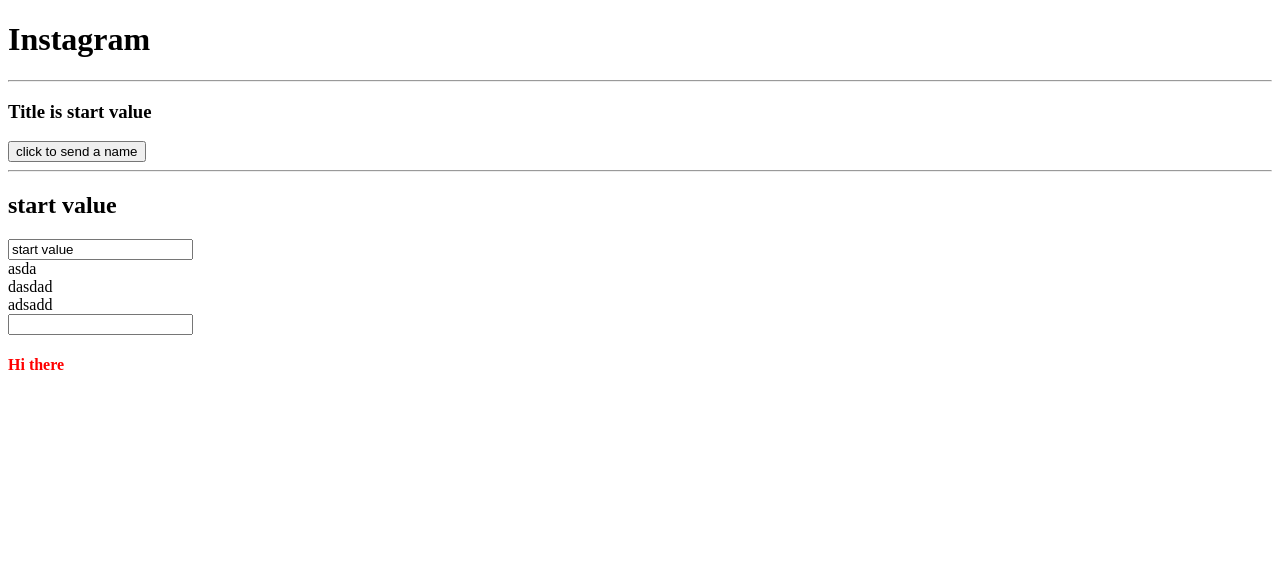
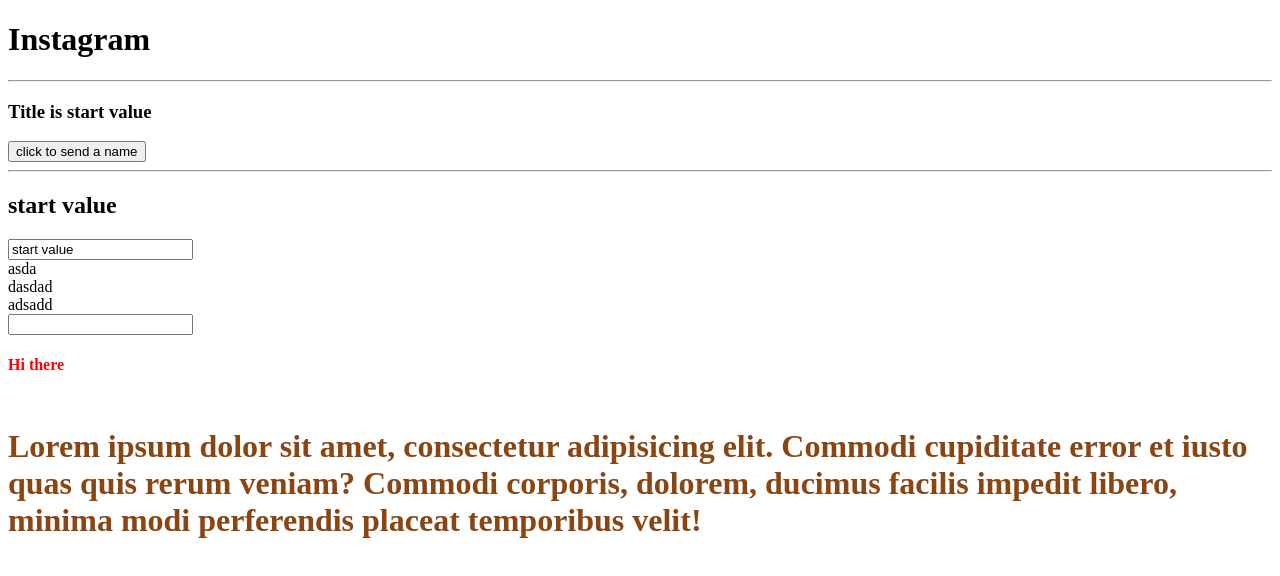
Before and after one commit to PavelNovik/angular-instagram-learning, an Angular app: page / in a window 1280 px wide. Shown: the top 576 px of the page. Built offline with nearby package versions, Linux system fonts and the light colour scheme.

Commit message:
class in template one example

```diff
--- a/src/app/app.html
+++ b/src/app/app.html
@@ -39,3 +39,8 @@
 
   }
 }
+
+<h5 [class]="{'default': isLoading(), 'standard':isLoading(), 'new': !isLoading() }">
+  Lorem ipsum dolor sit amet, consectetur adipisicing elit. Commodi cupiditate error et iusto quas quis rerum veniam?
+  Commodi corporis, dolorem, ducimus facilis impedit libero, minima modi perferendis placeat temporibus velit!
+</h5>
--- a/src/app/app.scss
+++ b/src/app/app.scss
@@ -1,3 +1,18 @@
 .error {
   color: red;
 }
+
+.standard {
+  color: red;
+}
+
+.default {
+  text-transform: capitalize;
+  font-size: 2rem;
+}
+
+.new {
+  font-family: "Arial Narrow, sans-serif";
+  font-size: 2rem;
+  color: saddlebrown;
+}
--- a/src/child/child.html
+++ b/src/child/child.html
@@ -1,2 +1,2 @@
-<h3>Title is {{titleProps}}</h3>
+<h3>Title is {{ titleProps }}</h3>
 <button (click)="sendNameHandler()">click to send a name</button>
```
